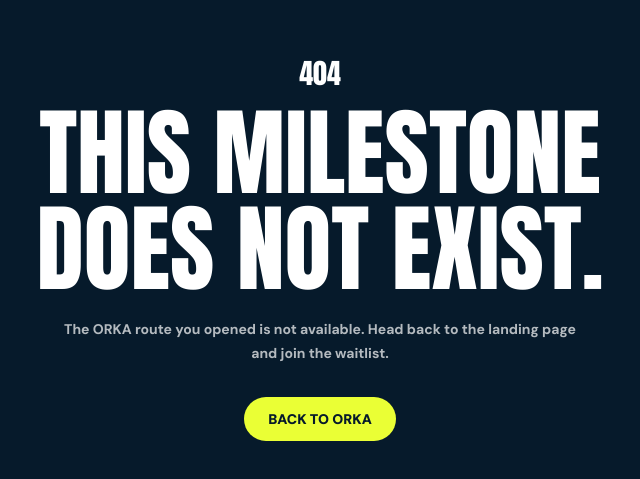
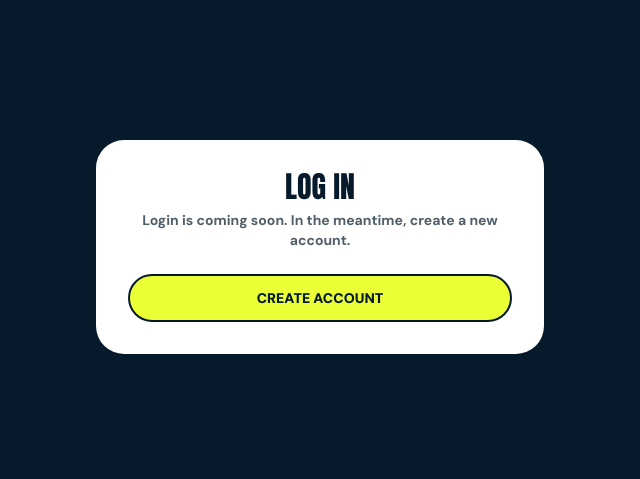
Before and after one commit to x0lg0n/Orka, a Next.js app in the folder frontend/: page /login in a window 1280 px wide. Before the commit this address had no page. Shown: the part 153-632 px from the top of the page, without its empty margins (320-960 px from the left). Built offline with nearby package versions, Linux system fonts and the light colour scheme.

Commit message:
feat(auth): add minimal /login stub

```diff
--- /dev/null
+++ b/frontend/app/login/page.tsx
@@ -0,0 +1,24 @@
+import Link from "next/link";
+
+export const metadata = {
+  title: "Log in · ORKA",
+  description: "Log in to ORKA.",
+};
+
+export default function LoginPage() {
+  return (
+    <main className="flex min-h-screen flex-col items-center justify-center bg-ink px-4 text-white">
+      <div className="w-full max-w-md rounded-[28px] bg-white p-6 text-center text-ink shadow-hard md:p-8">
+        <h1 className="display text-3xl uppercase">Log in</h1>
+        <p className="mt-2 text-sm font-bold text-ink/70">
+          Login is coming soon. In the meantime, create a new account.
+        </p>
+        <Link
+          href="/signup"
+          className="mt-6 flex min-h-12 items-center justify-center gap-2 rounded-full border-2 border-ink bg-lime px-7 text-sm font-black uppercase text-ink transition hover:-translate-y-0.5 hover:bg-orange hover:text-white">
+          Create account
+        </Link>
+      </div>
+    </main>
+  );
+}
```
